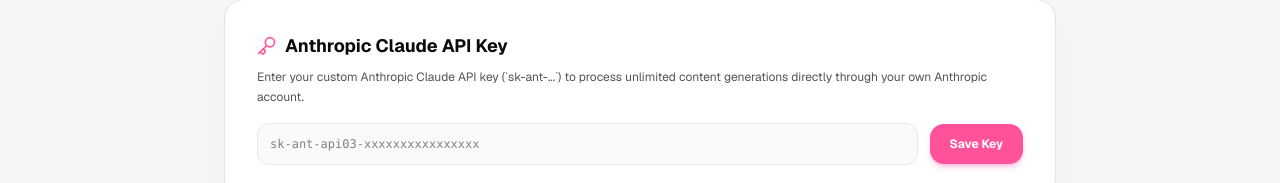
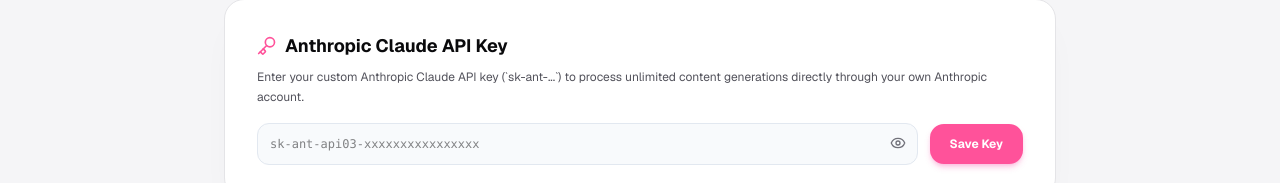
Before and after one commit to usmanahmad4823/every_posting, a Next.js app: page /account in a window 1280 px wide. Shown: the part 612-795 px from the top of the page. Built offline with nearby package versions, Linux system fonts and the light colour scheme; no server answers.

Commit message:
feat: complete micro-polish suite across studio dashboard and account settings

```diff
--- a/app/account/page.tsx
+++ b/app/account/page.tsx
@@ -2,7 +2,7 @@
 
 import { useState, useEffect } from 'react';
 import Link from 'next/link';
-import { User, ShieldCheck, CreditCard, LogOut, ArrowRight, Key, Trash2, Edit2, Check } from 'lucide-react';
+import { User, ShieldCheck, CreditCard, LogOut, ArrowRight, Key, Trash2, Edit2, Check, Eye, EyeOff } from 'lucide-react';
 import { clearGenerationHistory, signOutUser, supabase, isSupabaseConfigured } from '@/lib/supabase';
 import { useRouter } from 'next/navigation';
 import { useUser } from '@/components/providers/user-provider';
@@ -11,6 +11,7 @@
 export default function AccountPage() {
   const { user, invalidateUser, updateUserLocally } = useUser();
   const [customKey, setCustomKey] = useState<string>('');
+  const [showKeyText, setShowKeyText] = useState<boolean>(false);
   const [keySaved, setKeySaved] = useState<boolean>(false);
   const [clearedMessage, setClearedMessage] = useState<boolean>(false);
 
@@ -185,13 +186,23 @@
             </p>
 
             <div className="flex flex-col sm:flex-row gap-3 items-center">
-              <input
-                type="password"
-                value={customKey}
-                onChange={(e) => setCustomKey(e.target.value)}
-                placeholder="sk-ant-api03-xxxxxxxxxxxxxxxx"
-                className="flex-1 w-full bg-[#F8FAFC] border border-[#E2E8F0] rounded-xl p-3 text-xs text-[#0A0A0C] font-mono focus:outline-none focus:border-[#FF529A]"
-              />
+              <div className="relative flex-1 w-full">
+                <input
+                  type={showKeyText ? 'text' : 'password'}
+                  value={customKey}
+                  onChange={(e) => setCustomKey(e.target.value)}
+                  placeholder="sk-ant-api03-xxxxxxxxxxxxxxxx"
+                  className="w-full bg-[#F8FAFC] border border-[#E2E8F0] rounded-xl p-3 pr-10 text-xs text-[#0A0A0C] font-mono focus:outline-none focus:border-[#FF529A]"
+                />
+                <button
+                  type="button"
+                  onClick={() => setShowKeyText(!showKeyText)}
+                  className="absolute right-3 top-3 text-[#71717A] hover:text-[#0A0A0C]"
+                  title={showKeyText ? 'Hide API key' : 'Show API key'}
+                >
+                  {showKeyText ? <EyeOff className="w-4 h-4" /> : <Eye className="w-4 h-4" />}
+                </button>
+              </div>
               <button
                 onClick={handleSaveKey}
                 className="w-full sm:w-auto btn-aiigen-primary text-xs font-bold px-5 py-3 shadow-md shadow-pink-500/25 shrink-0"
```
